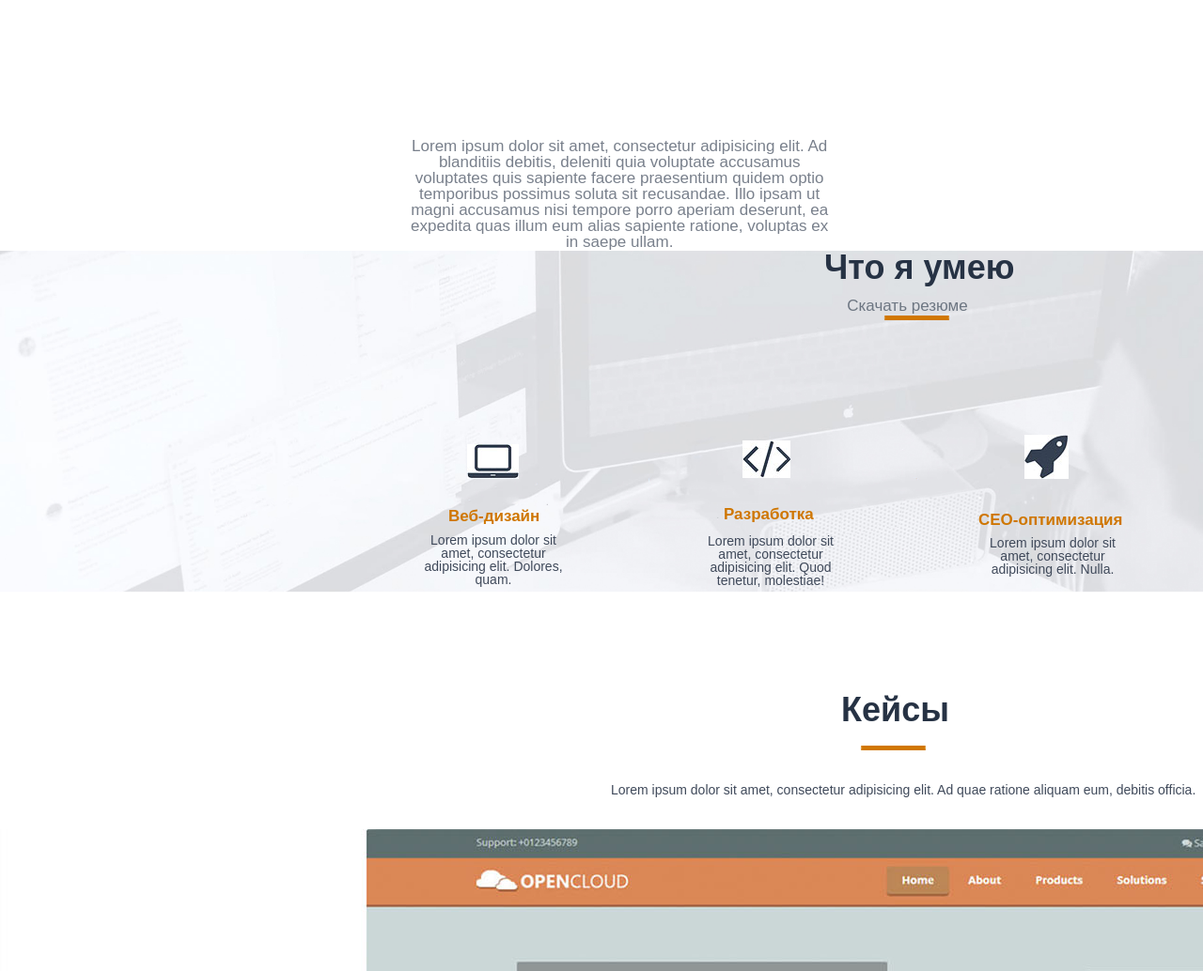
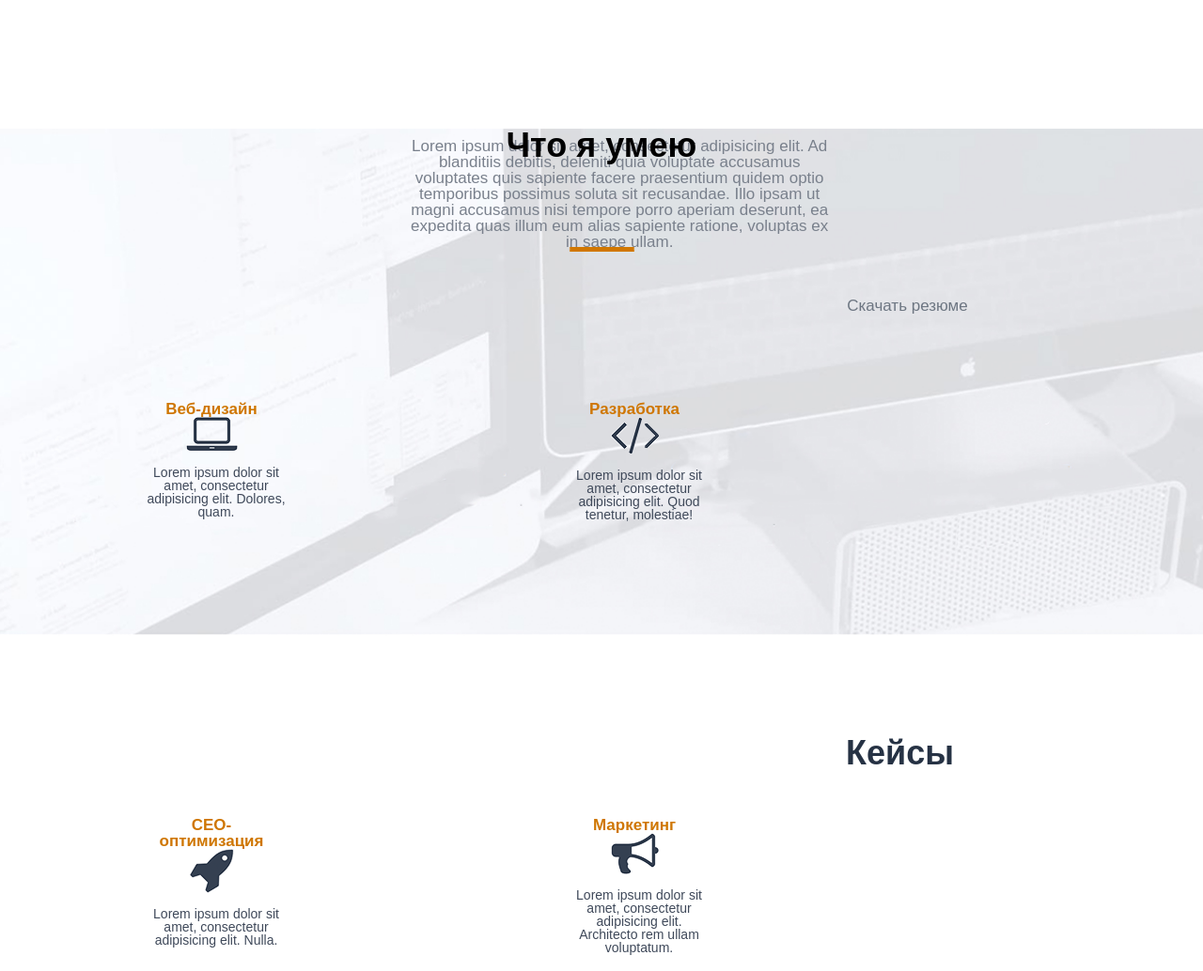
Before and after one commit to Mertan20021/Mertan20021.github.io, a plain HTML site: page src/index.html in a window 1280 px wide. Shown: the part 1600-2634 px from the top of the page at 94% size. Drawn offline with Linux system fonts and the light colour scheme.

Commit message:
Обновил дз css

```diff
--- a/src/css/style.css
+++ b/src/css/style.css
@@ -100,97 +100,33 @@ nav{
 }
 .Services{
     width: 100%;
-    height: calc(53% - 60px);
+    height: calc(80% - 100px);
     background: url(../img/fon2.jpg) center/cover no-repeat;
+    text-align: center;
 }
-.i h3{
+.u h4{
     font-size: 36px;
-    width: 300px;
     font-weight: bold;
-    color: #263244;
-    margin: 220px 877px 0px;
+    margin: 90px;
 }
-.Services img{
-    margin: 33px 0px 0px 940px;
-}
-.Web_development h5{
-    width: 100%;
+.Services h5{
     font-size: 17px;
     font-weight: bold;
     color: #cf7600;
+}
+.i{
     float: left;
-    margin-top: 200px;
-    margin-left: 477px;
+    width: 150px;
+    text-align: center;
+    margin: 150px;;
 }
-.Web_development img{
-    margin: -85px 497px;
-    float: left;
-}
-.Web_development p{
+.i p{
     font-size: 14px;
     color: #3f495a;
     width: 150px;
-    float: left;
-    text-align: center;
-    margin: 10px 450px;
+    margin: 15px 5px;
 }
-.Development h5{
-    font-size: 17px;
-    font-weight: bold;
-    color: #cf7600;
-    float: left;
-    margin-top: -95px;
-    margin-left: 770px;
-}
-.Development img{
-    margin: -165px 790px;
-}
-.Development p{
-    font-size: 14px;
-    color: #3f495a;
-    width: 150px;
-    float: left;
-    text-align: center;
-    margin: -79px 745px;
-}
-.SEO_optimization h5{
-    font-size: 17px;
-    font-weight: bold;
-    color: #cf7600;
-    width: 350px;
-    float: left;
-    margin: -103px 1041px;
-}
-.SEO_optimization img{
-    margin: -185px 1090px;
-}
-.SEO_optimization p{
-    font-size: 14px;
-    color: #3f495a;
-    width: 150px;
-    float: left;
-    text-align: center;
-    margin: -91px 1045px;
-}
-.Marketing h5{
-    font-size: 17px;
-    font-weight: bold;
-    color: #cf7600;
-    float: left;
-    margin: -115px 1350px;
-}
-.Marketing img{
-    float: left;
-    margin: -185px 1370px;
-}
-.Marketing p{
-    font-size: 14px;
-    color: #3f495a;
-    width: 150px;
-    float: left;
-    text-align: center;
-    margin: -90px 1320px;
-}
+
 .Cases h4{
     font-size: 36px;
     font-weight: bold;
@@ -300,39 +236,37 @@ nav{
     background: url(../img/polosa1.jpg) center/cover no-repeat;
 }
 
+
+
+
+
+
+
 .Statistics {
     width: 100%;
     height: calc(500px );
     background: url(../img/FonK.jpg) center/cover no-repeat;
+    font-size: 36px;
 }
-.Statistics h3{
-    font-size: 36px;
-    float: left;
+.Statistics h4{
     color: #263244;
     width: 450px;
     margin: 102px 0px 0px 805px;
 
 }
 .Statistics img{
-    margin: 20px 435px;
+
 }
 .ck{
     float: left;
-    width: 494px;
+    width: 150px;
     text-align: center;
-}
-.ck img{
-
-}
-.ck h3{
-    font-size: 36px;
-
+    margin: 150px;
 }
 .ck p{
     font-size: 16px;
     color: #323e4f;
     font-weight: bold;
-
 }
 
 
@@ -340,73 +274,6 @@ nav{
 
 
 
-
-
-
-
-
-
-
-
-
-
-
-
-.cr{
-   float: left;
-   width: 494px;
-}
-.cr img{
-
-}
-.cr h3{
-    font-size: 36px;
-
-}
-.cr p{
-
-    font-size: 16px;
-    color: #323e4f;
-    font-weight: bold;
-    text-align: left;
-
-}
-.pz{
-    float: left;
-    width: 494px
-}
-.pz img{
-
-}
-.pz h3{
-    font-size: 36px;
-
-}
-.pz p{
-    font-size: 16px;
-    color: #323e4f;
-    font-weight: bold;
-    width: 175px;
-
-}
-.np{
-    float: left;
-    width: 784px
-}
-.np img{
-
-}
-.np h3{
-    font-size: 36px;
-
-}
-.np p{
-    font-size: 16px;
-    color: #323e4f;
-    font-weight: bold;
-    width: 135px;
-
-}
 .reviews h1{
     font-size: 36px;
     font-weight: bold;
--- a/src/index.html
+++ b/src/index.html
@@ -42,33 +42,32 @@
        <div class="Services">
 
 
-        <div class="i">
-       <h3>Что я умею</h3>
+        <div class="u">
+       <h4>Что я умею</h4>
        <img  src="img/trait.png" alt="">
-
         </div>
 
-       <div class="Web_development">
+       <div class="i">
         <h5>Веб-дизайн</h5>
-        <img src="img/N1.jpg" alt="">
+        <img src="img/N1.png" alt="">
         <p>Lorem ipsum dolor sit amet, consectetur adipisicing elit. Dolores, quam.</p>
        </div>
 
-        <div class="Development">
+        <div class="i">
         <h5>Разработка</h5>
-       <img src="img/R1.jpg" alt="">
+       <img src="img/R1.png" alt="">
        <p>Lorem ipsum dolor sit amet, consectetur adipisicing elit. Quod tenetur, molestiae!</p>
         </div>
 
-       <div class="SEO_optimization">
+       <div class="i">
         <h5>CEO-оптимизация</h5>
-        <img src="img/R2.jpg" alt="">
+        <img src="img/R2.png" alt="">
         <p>Lorem ipsum dolor sit amet, consectetur adipisicing elit. Nulla.</p>
        </div>
 
-        <div class="Marketing">
+        <div class="i">
         <h5>Маркетинг</h5>
-        <img src="img/M1.jpg" alt="">
+        <img src="img/M1.png" alt="">
         <p>Lorem ipsum dolor sit amet, consectetur adipisicing elit. Architecto rem ullam voluptatum.</p>
 
         </div>
@@ -135,12 +134,12 @@
          <h4>Стоимость</h4>
          </div>
 
-
      </div>
 
 
+
      <div class="Statistics">
-       <h3>Немного статистики</h3>
+       <h4>Немного статистики</h4>
        <img src="img/trait.png" alt="">
 
        <div class="ck">
@@ -149,26 +148,26 @@
          <p>счастливых клиентов</p>
        </div>
 
-         <div class="cr">
+         <div class="ck">
          <img src="img/skobki.png" alt="">
          <h3><b>4.600</b></h3>
          <p>часов работы</p>
          </div>
 
-         <div class="pz">
+         <div class="ck">
          <img src="img/g1.png" alt="">
          <h3><b>340</b></h3>
          <p>проектов завершено</p>
          </div>
 
-         <div class="np">
+         <div class="ck">
          <img src="img/f1.png" alt="">
          <h3><b>23</b></h3>
          <p>наград получено</p>
          </div>
+     </div>
 
 
-     </div>
      <div class="reviews">
          <h1>ОТЗЫВЫ</h1>
          <img src="img/trait.png" alt="">
```
Also changed, not shown: src/img/M1.png (added), src/img/N1.png (added), src/img/R1.png (added), src/img/R2.png (added).
